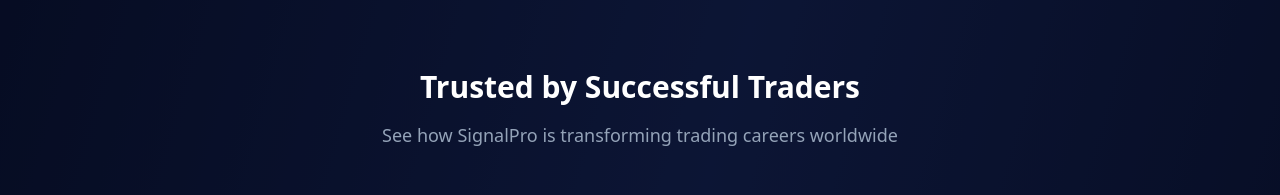
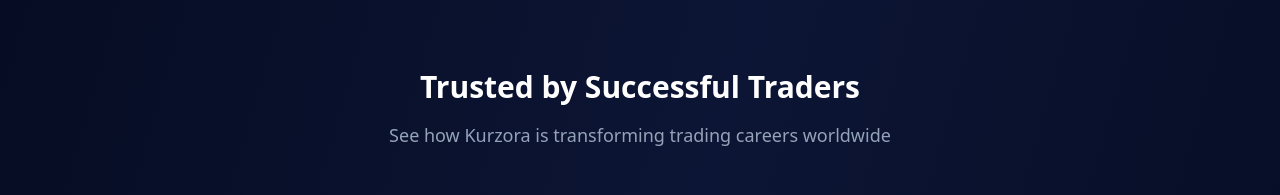
Before and after one commit to khaled-hamdy/Kurzora, a React (Vite) app: page / in a window 1280 px wide. Shown: the part 1840-2035 px from the top of the page. Built offline with nearby package versions, Linux system fonts and the light colour scheme.

Commit message:
Replace "SignalPro" with " Kurzora"
Replaced all instances of "SignalPro" with " Kurzora" across all pages.

```diff
--- a/src/components/testimonials/TestimonialCarousel.tsx
+++ b/src/components/testimonials/TestimonialCarousel.tsx
@@ -41,7 +41,7 @@ const testimonials: Testimonial[] = [
   },
   {
     id: 3,
-    quote: "SignalPro's alerts helped me catch the NVDA breakout early. Their technical analysis is spot-on and saved me from major losses.",
+    quote: "Kurzora's alerts helped me catch the NVDA breakout early. Their technical analysis is spot-on and saved me from major losses.",
     author: "Jessica R.",
     role: "Swing Trader",
     stats: "Elite user since 2023",
@@ -103,7 +103,7 @@ const TestimonialCarousel: React.FC = () => {
     <div className="max-w-6xl mx-auto px-4 py-16">
       <div className="text-center mb-12">
         <h2 className="text-3xl font-bold text-white mb-4">Trusted by Successful Traders</h2>
-        <p className="text-slate-400 text-lg">See how SignalPro is transforming trading careers worldwide</p>
+        <p className="text-slate-400 text-lg">See how Kurzora is transforming trading careers worldwide</p>
       </div>
 
       <div className="relative">
```
